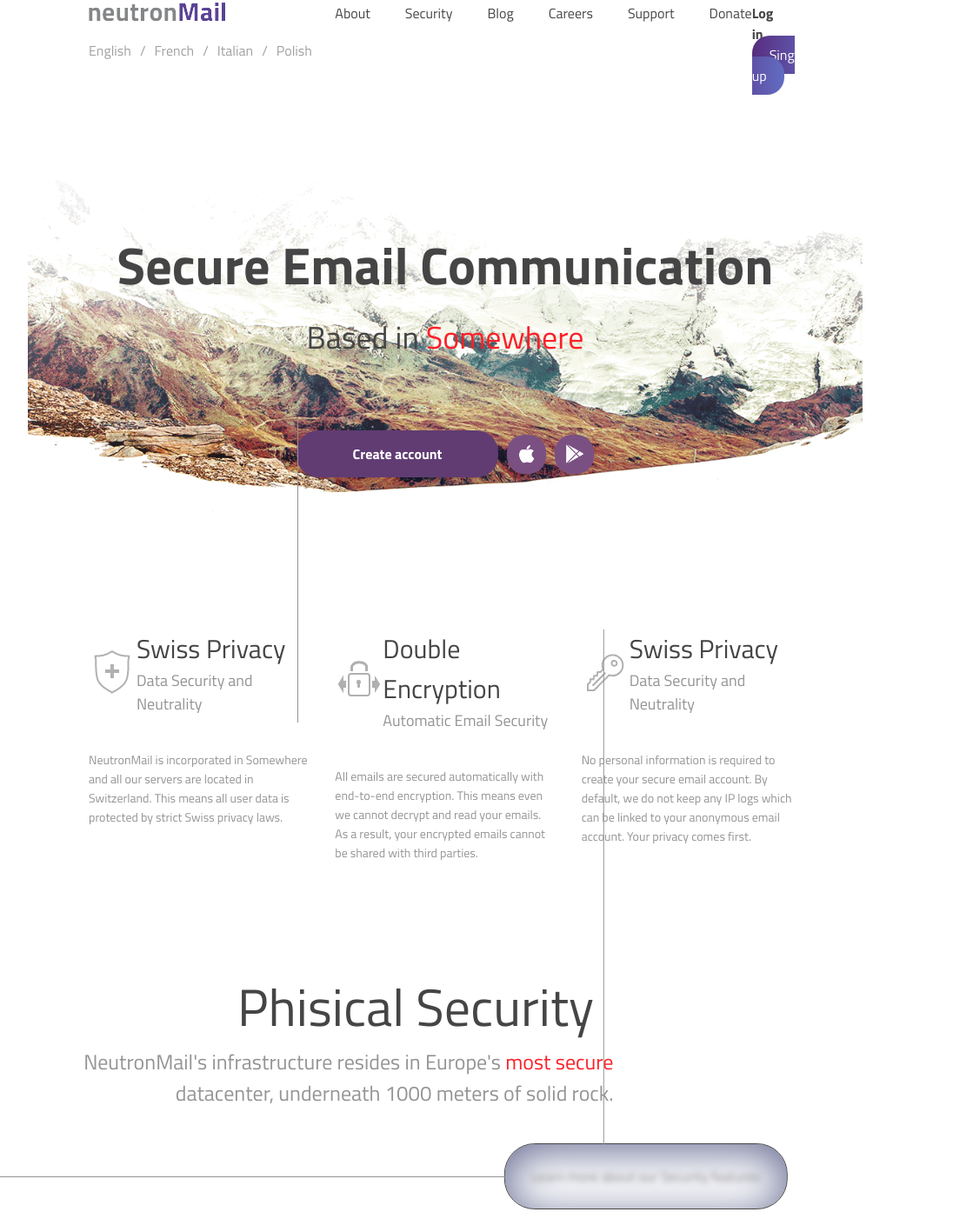
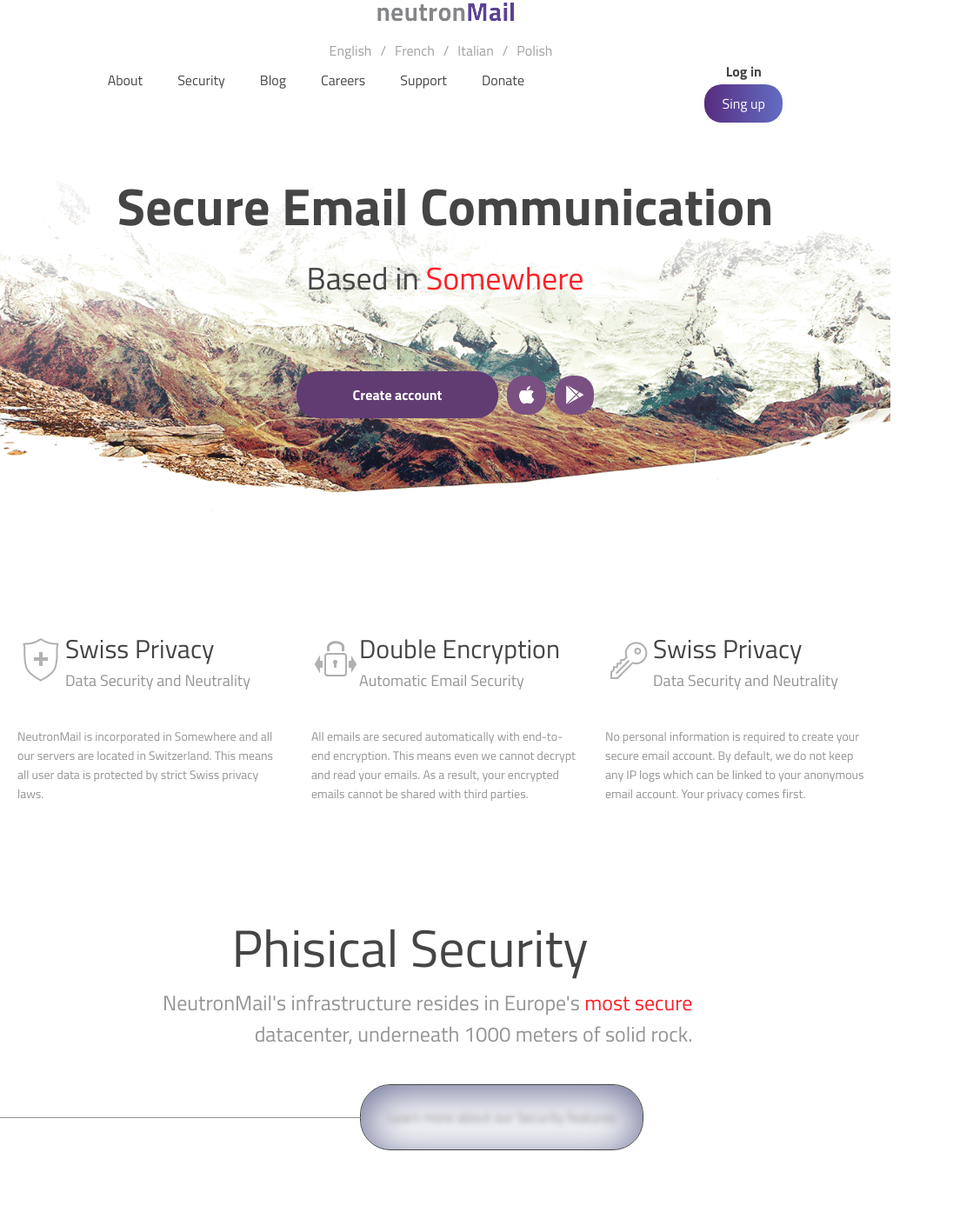
Before and after one commit to AlexeyGasay/neutronmail, a website: page index.html in a window 1024 px wide. Shown: the part 77-1471 px from the top of the page at 87% size, 1119 px wide, since content can reach past the window. Drawn offline with Linux system fonts and the light colour scheme.

Commit message:
some changes in media

```diff
--- a/index.html
+++ b/index.html
@@ -27,7 +27,7 @@
 
 		<div class="row top-menu">
 
-			<div class="col-4">
+			<div class="col">
 
 				<img src="dist/img/logo.png" alt="logo" class="logo">
 
@@ -44,7 +44,7 @@
 			</div>
 
 
-		<div class="col-8 top-menu">
+		<div class="col top-nav">
 
 			<nav>
 				<ul class="main-nav">
--- a/src/scss/_media.scss
+++ b/src/scss/_media.scss
@@ -19,6 +19,44 @@
 	.container {
 		padding-right: 60px;
 		padding-left: 60px;
+	}
+
+	.authorisation {
+		display: flex;
+		flex-direction: column;
+		justify-content: center;
+		text-align: center;
+
+		.login {
+			margin-right: 0;
+			position: relative;
+
+			&:hover,
+			&:focus {
+				border: none;
+				&:before {
+					background-color: $accent-color;
+					content: '';
+					height: 2px;
+					position: absolute;
+					left: 10%;
+					top: 50%;
+					width: 10px;
+
+				}
+
+				&:after {
+					background-color: $accent-color;
+					content: '';
+					height: 2px;
+					position: absolute;
+					right: 10%;
+					top: 50%;
+					width: 10px;
+
+				}
+			}
+		}
 	}
 
 	.before-line {
@@ -64,7 +102,107 @@
 }
 
 @media screen and (max-width: 1282px) {
+
+
+
+	.before-line {
+		&:before {
+			display: none;
+
+		}
+	}
+
+	.learn-more {
+		a {
+			&:after {
+				visibility: hidden;
+			}
+		}
+
+
+	}
+
 	.footer-nav-1 {
 		margin-left: 100px;
 	}
 }
+
+
+@media screen and (min-width: 1024px) and (max-width: 1280px) {
+	.container {
+		padding-right: 15px;
+		padding-left: 15px;
+	}
+
+	footer {
+		&:before {
+			width: 95%;
+		}
+
+		&:after {
+			right: 5%;
+		}
+	}
+
+	.footer-nav-1 {
+		margin-left: 80px;
+	}
+
+}
+
+@media screen and (max-width: 1024px) {
+	.container {
+		padding-right: 5px;
+		padding-left: 5px;
+	}
+
+	.top-menu {
+		display: flex;
+		flex-direction: column;
+		justify-content: center;
+		text-align: center;
+	}
+
+	.select-lang {
+		justify-content: center;
+
+	}
+
+	.top-nav {
+		justify-content: space-around;
+	}
+
+	.main-nav {
+		justify-content: center;
+		margin: 10px 0 10px 0;
+	}
+
+
+	.phisical-security {
+		transform: none;
+		p {
+			transform: none;
+
+		}
+	}
+
+	.learn-more {
+		a {
+			transform: translateX(20%);
+			filter: none;
+
+		}
+
+		span {
+			filter: none;
+		}
+
+	}
+
+	.banner {
+		padding-top: 50px;
+	}
+
+
+
+}
--- a/src/scss/main.scss
+++ b/src/scss/main.scss
@@ -72,7 +72,7 @@
 
 }
 
-.top-menu {
+.top-nav {
 	display: flex;
 	justify-content: space-between;
 }
@@ -86,7 +86,7 @@
 		outline: none;
 		transition: 3s;
 		padding-bottom: 3px;
-
+		width: 90px;
 		&:hover,
 		&:focus {
 			transition: .3s;
@@ -103,6 +103,7 @@
 		outline: none;
 		padding: 10px 20px;
 		transition: 1s;
+		max-width: 90px;
 
 		&:hover,
 		&:focus  {
@@ -295,8 +296,6 @@
 
 
 
-.title-phisical-security {
-
 .learn-more {
 	text-align: center;
 	margin-top: 40px;
@@ -368,9 +367,9 @@
 	}
 }
 
+
 .sponsors {
 	margin-top: 70px;
-	}
 }
 
 
```
Also changed, not shown: dist/css/bootstrap-grid.css, dist/css/main.css, src/css/main.css. Lines whose indentation alone changed are shown as unchanged.
